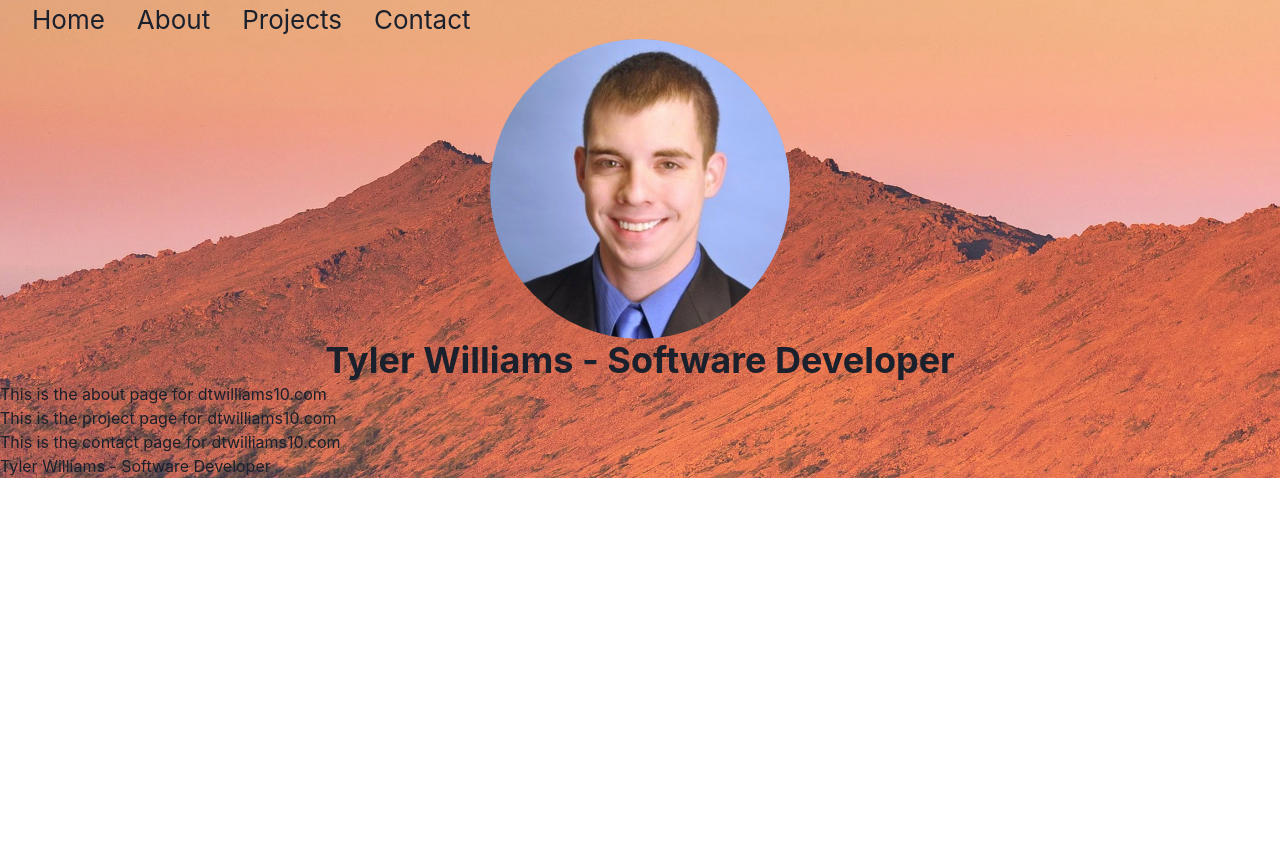
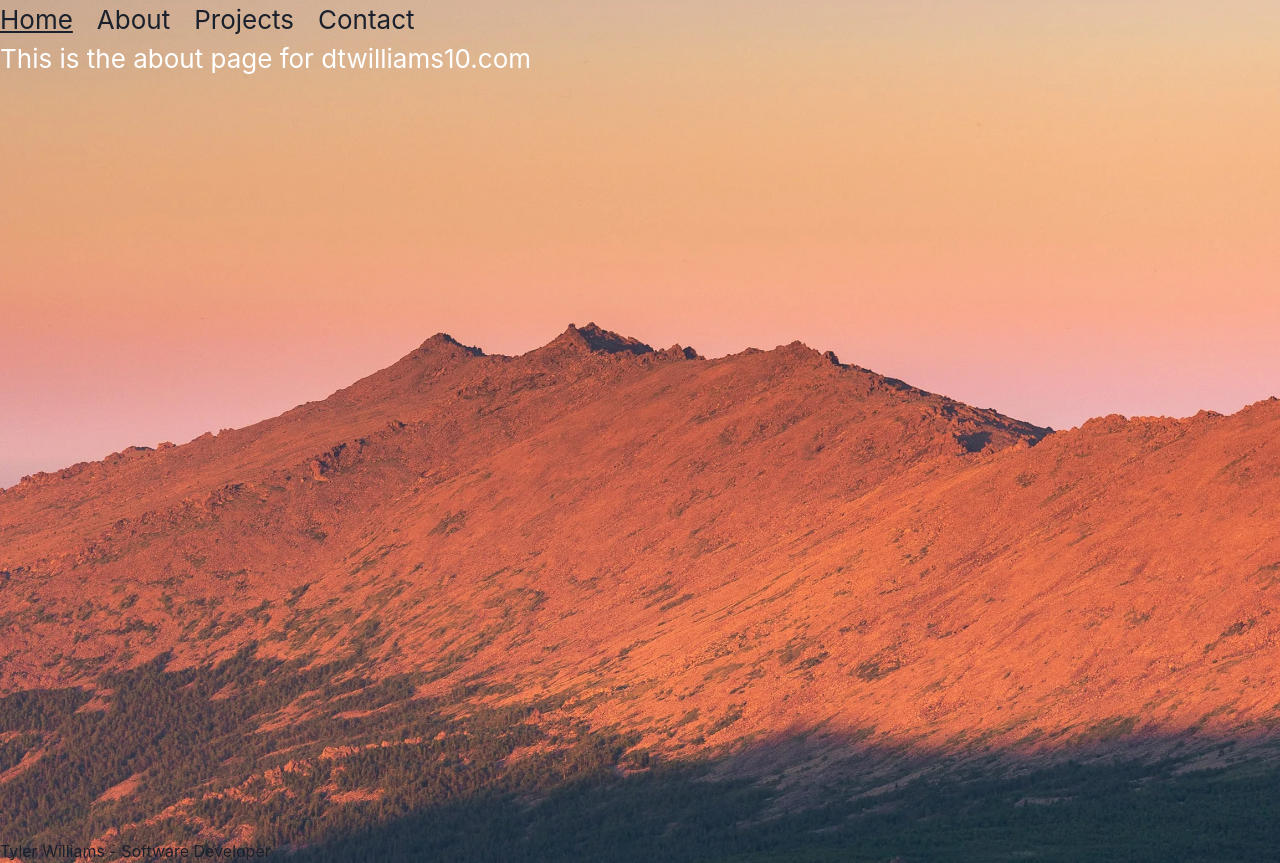
Before and after one commit to dtwilliams10/dtwilliams10.com, a React (Create React App) app: page /about in a window 1280 px wide. Before the commit the page ends 800 px from the top, so only its background shows below. Built offline with nearby package versions, Linux system fonts and the light colour scheme.

Commit message:
Reverted SPA changes

```diff
--- a/src/App.css
+++ b/src/App.css
@@ -18,6 +18,17 @@ li {
   list-style: none;
 }
 
+.App-header {
+  min-height: 100vh;
+  font-size: calc(10px + 2vmin);
+  color: white;
+}
+
+.App-link {
+  color: #61dafb;
+}
+
 .nav {
   font-size: calc(10px + 2vmin);
+  overflow: hidden;
 }
--- a/src/App.tsx
+++ b/src/App.tsx
@@ -1,4 +1,5 @@
 import React from 'react';
+import { BrowserRouter as Router, Switch, Route } from 'react-router-dom'
 import './App.css';
 import Header from './components/Header';
 import Footer from './components/Footer';
@@ -10,12 +11,16 @@ import ContactPage from './pages/Contact';
 function App() {
   return (
     <div className="body">
+      <Router>
         <Header/>
-        <HomePage/>
-        <AboutPage/>
-        <ProjectPage/>
-        <ContactPage/>
+            <Switch>
+              <Route path="/projects" component={ProjectPage}/>
+              <Route path="/contact" component={ContactPage}/>
+              <Route path="/about" component={AboutPage}/>
+              <Route path="/" component={HomePage}/>
+            </Switch>
         <Footer/>
+      </Router>
     </div>
     );
 }
--- a/src/components/Header.tsx
+++ b/src/components/Header.tsx
@@ -1,15 +1,15 @@
 import React from 'react';
+import { Link as RouterLink } from 'react-router-dom';
 import { Link, HStack } from '@chakra-ui/react';
 
 function Header() {
         return (
                 <div className="nav">
-                    <HStack spacing={8}>
-                        <br/>
-                        <Link to="/">Home</Link>
-                        <Link to="/about">About</Link>
-                        <Link to="/projects">Projects</Link>
-                        <Link to="/contact">Contact</Link>
+                    <HStack spacing={6}>
+                        <Link as={RouterLink} to="/">Home</Link>
+                        <Link as={RouterLink} to="/about">About</Link>
+                        <Link as={RouterLink} to="/projects">Projects</Link>
+                        <Link as={RouterLink} to="/contact">Contact</Link>
                     </HStack>
                 </div>
             );
```
